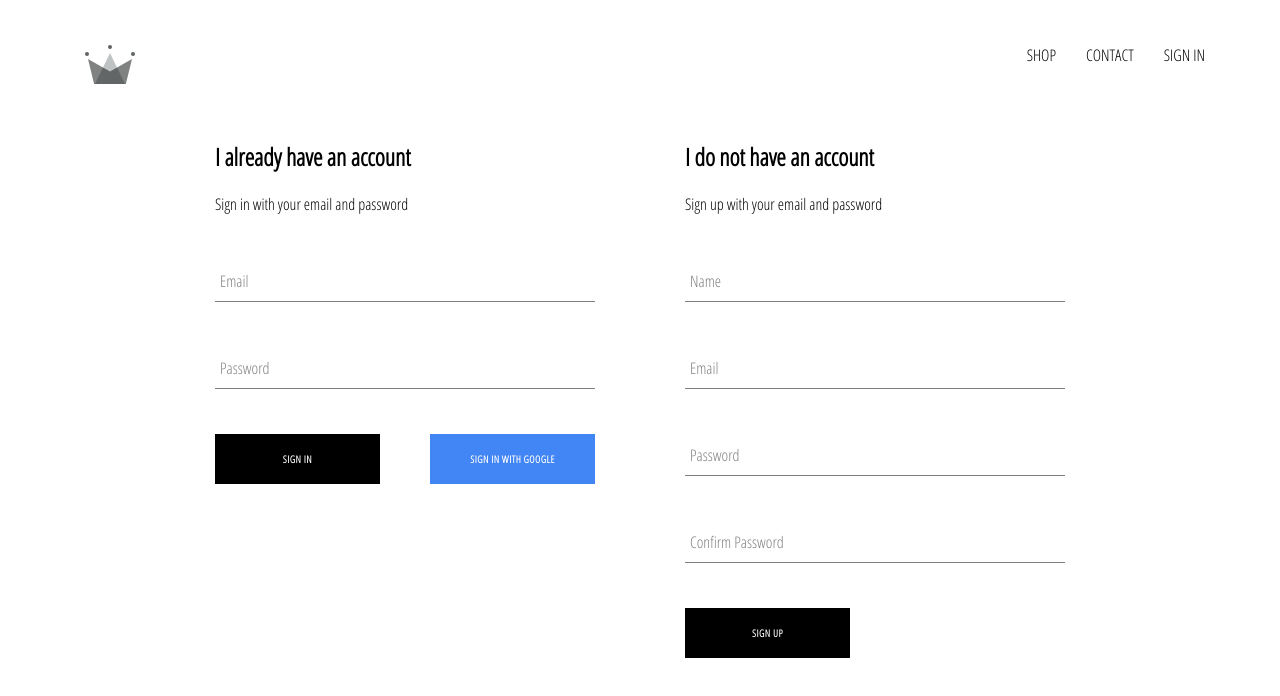
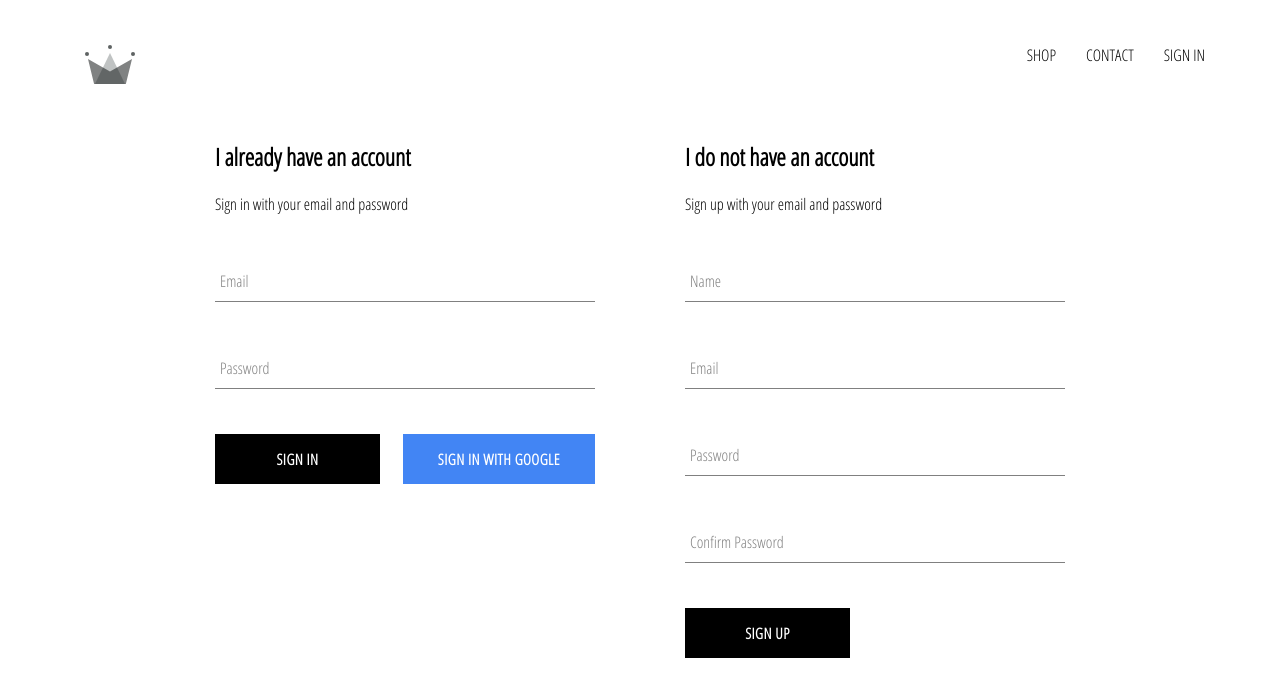
Before and after one commit to DiogoVenancio/crwn-clothing, a React (Create React App) app: page /signin in a window 1280 px wide. Shown: the top 696 px of the page. Built offline with nearby package versions, Linux system fonts and the light colour scheme; no server answers.

Commit message:
fixing font family

```diff
--- a/public/index.html
+++ b/public/index.html
@@ -12,7 +12,8 @@
       user's mobile device or desktop. See https://developers.google.com/web/fundamentals/web-app-manifest/
     -->
     <link rel="manifest" href="%PUBLIC_URL%/manifest.json" />
-    <link href="https://fonts.googleapis.com/css2?family=Open+Sans+Condensed:300" rel="stylesheet">
+    <link rel="preconnect" href="https://fonts.gstatic.com">
+    <link href="https://fonts.googleapis.com/css2?family=Open+Sans+Condensed:wght@300&display=swap" rel="stylesheet">
     <!--
       Notice the use of %PUBLIC_URL% in the tags above.
       It will be replaced with the URL of the `public` folder during the build.
--- a/src/components/custom-button/custom-button.styles.scss
+++ b/src/components/custom-button/custom-button.styles.scss
@@ -5,7 +5,7 @@
     letter-spacing: 0.5px;
     line-height: 50px;
     padding: 0 35px 0 35px;
-    font-size: 10px;
+    font-size: 15px;
     background-color: black;
     color: white;
     text-transform: uppercase;
--- a/src/components/sign-in/sign-in.component.jsx
+++ b/src/components/sign-in/sign-in.component.jsx
@@ -62,7 +62,7 @@ class SignIn extends React.Component {
                         required />
                     <div className='buttons'>
                         <CustomButton type="submit"> Sign in </CustomButton>
-                        <CustomButton onClick={signInWithGoogle} isGoogleSignIn> Sign in with Google </CustomButton>
+                        <CustomButton type="button" onClick={signInWithGoogle} isGoogleSignIn> Sign in with Google </CustomButton>
                     </div>
                 </form>
             </div>
--- a/src/pages/homepage/homepage.styles.scss
+++ b/src/pages/homepage/homepage.styles.scss
@@ -2,5 +2,5 @@
     display: flex;
     flex-direction: column;
     align-items: center;
-    padding: 20px 80px;
+    padding: 20px auto;
 }
```
Also changed, not shown: 1 other file (tests, documents, lock files or other folders).
